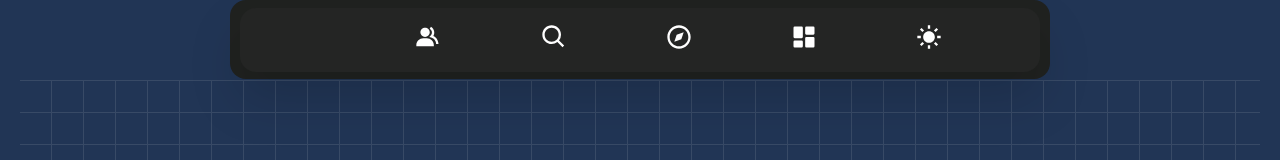
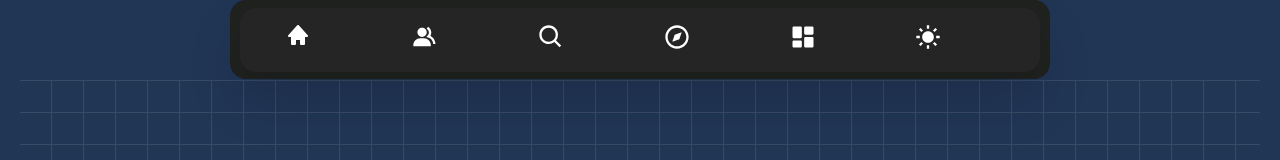
Before and after one commit to qasemdf/job-tracker, a Next.js app: page / in a window 1280 px wide. Shown: the top 160 px of the page. Built offline with nearby package versions, Linux system fonts and the light colour scheme; a web font is replaced by a local one.

Commit message:
jobsearch page improvment

```diff
--- a/app/components/ui/JobResults.tsx
+++ b/app/components/ui/JobResults.tsx
@@ -18,13 +18,12 @@ interface JobResultsProps {
 const JobResults: React.FC<JobResultsProps> = ({ results = [] }) => {
   console.log("Rendering job results: ", results);
   return (
-    <div className="flex justify-center items-center mt-10">
-      <div className="grid grid-cols-2 gap-20">
+    <div className="flex justify-start pl-36 items-center mt-10">
+      <div className="grid grid-cols-1 gap-20">
         {results.map((job) => (
           <div
             key={job.job_id}
-            className=" w-full max-w-[650px] flex gap-5 text-white p-12 rounded-xl"
-            style={{ background: "linear-gradient(260deg, #3C3D37, #1E201E" }}
+            className=" w-full max-w-[650px] flex gap-5 text-[#F5EFE7] dark:text-[#ECDFCC] p-12 bg-gradient-to-tr from-[#213555] to-[#3E5879] dark:from-[#3C3D37] dark:to-[#1E201E] rounded-xl"
           >
             <div>
               {job.employer_logo ? (
@@ -46,7 +45,7 @@ const JobResults: React.FC<JobResultsProps> = ({ results = [] }) => {
                 {job.job_city}, {job.job_state}
               </p>
 
-              <p className="">{job.job_description.slice(0, 200)}...</p>
+              <p className="">{job.job_description.slice(0, 190)}...</p>
 
               {job.job_min_salary && job.job_max_salary && (
                 <p className="">
@@ -62,7 +61,7 @@ const JobResults: React.FC<JobResultsProps> = ({ results = [] }) => {
                       window.open(job.job_apply_link, "_blank");
                     }
                   }}
-                  className="bg-black p-2 rounded-md mt-4 w-[180px]"
+                  className="bg-black hover:bg-[#000000a9] p-2 rounded-md mt-4 w-[480px]"
                 >
                   Apply Here
                 </button>
--- a/app/components/ui/navbar.tsx
+++ b/app/components/ui/navbar.tsx
@@ -15,16 +15,25 @@ export default function Navbar() {
   const { nightMode, toggleNightMode } = useNightMode() || {};
 
   return (
-    <main className="flex justify-center z-50">
+    <main className="flex justify-center">
       <div className="fixed left-1/2 -translate-x-1/2 rounded-2xl bg-[#202220] h-[79px] z-40 w-full max-w-[820px]"></div>
-      <nav className="flex z-50 fixed w-full items-center mt-2 rounded-2xl max-w-[800px] h-16 bg-[#242524] drop-shadow-2xl">
+      <nav className="flex z-[990] fixed w-full items-center mt-2 rounded-2xl max-w-[800px] h-16 bg-[#242524] drop-shadow-2xl">
         <div className="flex items-center z-50 w-full">
           <div className="flex justify-evenly container">
             <ul
               className={` ${staatliches.className} text-[#ECDFCC] flex justify-evenly container tracking-widest sm:flex `}
             >
-              <Link href="/">
-                <li className="ml-10 uppercase opacity-0 transition-opacity group-hover:opacity-100 hover:border-b text-xl leading-tight">
+              <Link href="/" className="group relative w-[80px]">
+                <svg
+                  xmlns="http://www.w3.org/2000/svg"
+                  width="24"
+                  height="24"
+                  viewBox="0 0 24 24"
+                  fill="white"
+                >
+                  <path d="m21.743 12.331-9-10c-.379-.422-1.107-.422-1.486 0l-9 10a.998.998 0 0 0-.17 1.076c.16.361.518.593.913.593h2v7a1 1 0 0 0 1 1h3a1 1 0 0 0 1-1v-4h4v4a1 1 0 0 0 1 1h3a1 1 0 0 0 1-1v-7h2a.998.998 0 0 0 .743-1.669z"></path>
+                </svg>
+                <li className="opacity-0 top-2 group-hover:opacity-100 group-hover:top-6 absolute -left-[7px] transition-all">
                   Home
                 </li>
               </Link>
--- a/app/jobSearch/page.tsx
+++ b/app/jobSearch/page.tsx
@@ -41,15 +41,12 @@ const JobSearchPage = () => {
         const userDoc = await getDoc(doc(firestore, "users", user.uid));
         if (!userDoc.exists()) {
           const registrationData = localStorage.getItem("registrationData");
-          const {
-            firstName = "",
-            lastName = "",
-            gender = "",
-          } = registrationData ? JSON.parse(registrationData) : {};
+          const { firstName = "", lastName = "" } = registrationData
+            ? JSON.parse(registrationData)
+            : {};
           await setDoc(doc(firestore, "users", user.uid), {
             firstName,
             lastName,
-            gender,
             email: user.email,
           });
           localStorage.removeItem("registrationData");
@@ -122,18 +119,17 @@ const JobSearchPage = () => {
               value={query}
               onChange={(e) => setQuery(e.target.value)}
               placeholder="Search for a job like frontend developer in Texas, USA"
-              className="text-black w-full h-10 rounded-3xl pl-4 pr-20"
+              className="text-black w-full h-14 rounded mt-9 pl-4 pr-20"
             />
 
             <button
               type="submit"
-              className="absolute right-2 top-1/2 transform rounded-3xl -translate-y-1/2 text-[#000] p-2 font-medium bg-transparent rounded-md"
+              className="absolute right-5 top-1/2 transform -translate-y-[7%] text-[#000] p-2 font-medium bg-transparent rounded-md"
             >
-              Search Jobs
+              Search Jobs 🔎
             </button>
           </label>
         </div>
-
         {/*
           <label className="text-white text-[12px] font-semibold">
             Number of Pages:
@@ -147,7 +143,6 @@ const JobSearchPage = () => {
             />
           </label>
         */}
-
         <div className="flex gap-10 w-full justify-end pr-[480px]">
           <label className="text-white text-[17px] font-semibold">
             Date Posted{" "}
@@ -178,23 +173,24 @@ const JobSearchPage = () => {
             />
           </label>
         </div>
-
         {error ? <p>{error}</p> : <JobResults results={results} />}
 
-        <div className="flex flex-col text-white text-[12px] font-semibold flex justify-center items-center gap-2 mt-12">
-          <span className="text-[25px] text-[#ECDFCC]">Page {page}</span>
+        <div className="flex flex-col text-white text-[12px] font-semibold justify-center items-center gap-2 mt-12">
+          <span className="text-[25px] dark:text-[#ECDFCC] text-[#F5EFE7] ">
+            Page {page}
+          </span>
           <div className="flex gap-4 mb-5">
             <button
               type="submit"
               onClick={() => setPage((prev) => Math.max(prev - 1, 1))}
-              className="bg-[#697565] text-[#ECDFCC] text-lg font-semibold px-5 py-1 rounded-md "
+              className="dark:bg-[#697565] bg-[#D8C4B6] dark:text-[#ECDFCC] text-[#F5EFE7] text-lg font-semibold px-5 py-1 rounded-md "
             >
               prev
             </button>
             <button
               type="submit"
               onClick={() => setPage((prev) => Math.min(prev + 1, 10))}
-              className="bg-[#697565] text-[#ECDFCC] text-lg font-semibold px-5 py-1 rounded-md"
+              className="dark:bg-[#697565] bg-[#D8C4B6] dark:text-[#ECDFCC] text-[#F5EFE7]  text-lg font-semibold px-5 py-1 rounded-md"
             >
               next
             </button>
```
